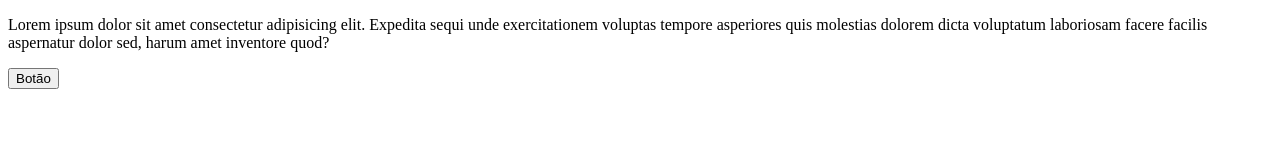
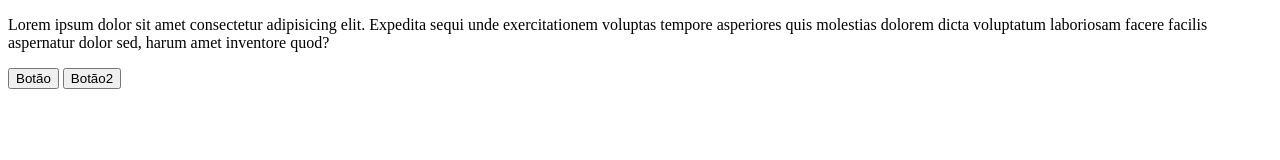
Before and after one commit to fernandanaser/exerciciodupla, a plain HTML site: page index.html in a window 1280 px wide. Drawn offline with Linux system fonts and the light colour scheme.

Commit message:
Adicionando tag button

```diff
--- a/index.html
+++ b/index.html
@@ -9,5 +9,6 @@
 <body>
     <p>Lorem ipsum dolor sit amet consectetur adipisicing elit. Expedita sequi unde exercitationem voluptas tempore asperiores quis molestias dolorem dicta voluptatum laboriosam facere facilis aspernatur dolor sed, harum amet inventore quod?</p>
     <button>Botão</button>
+    <button>Botão2</button>
 </body>
 </html>
```
